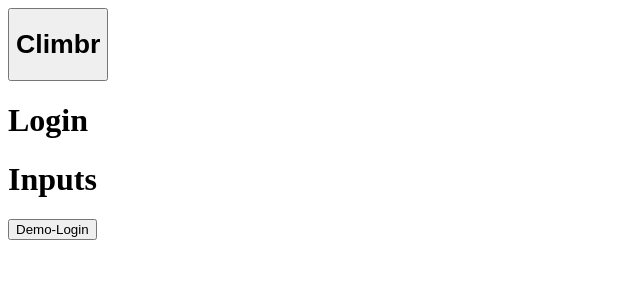
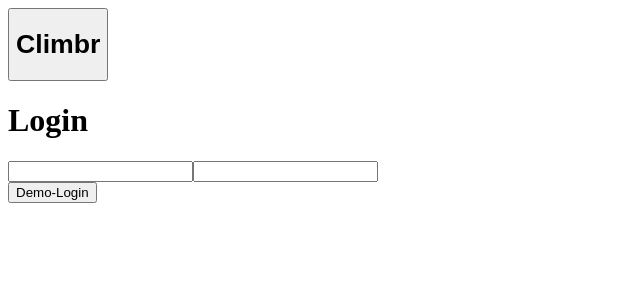
Before and after one commit to PorkyJames/MERN-stack-extra, a React (Create React App) app in the folder frontend/: page / in a window 1280 px wide. Shown: the top 300 px of the page, without its empty margins (0-640 px from the left). Built offline with nearby package versions, Linux system fonts and the light colour scheme.

Commit message:
Created basic template Login Page on /

```diff
--- a/frontend/src/components/Login.jsx
+++ b/frontend/src/components/Login.jsx
@@ -1,10 +1,12 @@
-import React from "react";
+import { useState } from "react";
 import { useNavigate } from "react-router-dom";
 
 const Login = () => {
 
 //! Import variables
 const navigate = useNavigate();
+const [email, setEmail] = useState("");
+const [password, setPassword] = useState("");
 
     const handleDemoLogin = () => {
         const demoCredentials = {
@@ -34,7 +36,18 @@ const navigate = useNavigate();
                 </div>
 
                 <div className="login-card-inputs">
-                    <h1>Inputs</h1>
+                    <input
+						type="text"
+						value={email}
+						onChange={(e) => setEmail(e.target.value)}
+						required
+					/>
+                    <input
+						type="text"
+						value={password}
+						onChange={(e) => setPassword(e.target.value)}
+						required
+					/>
                 </div>
 
                 <div className="login-card-demo-login-button">
```
